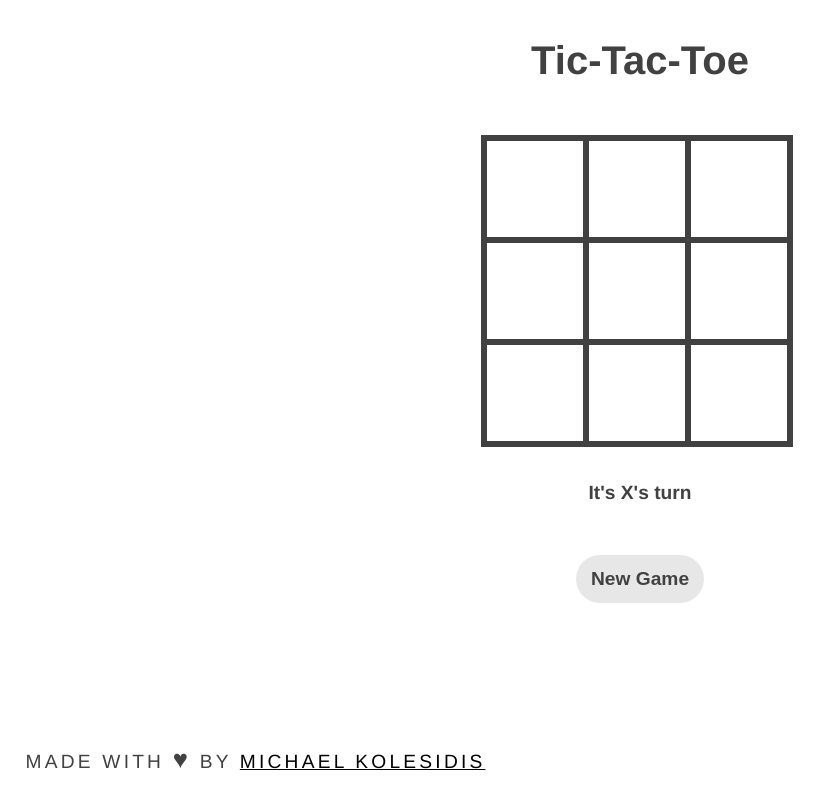
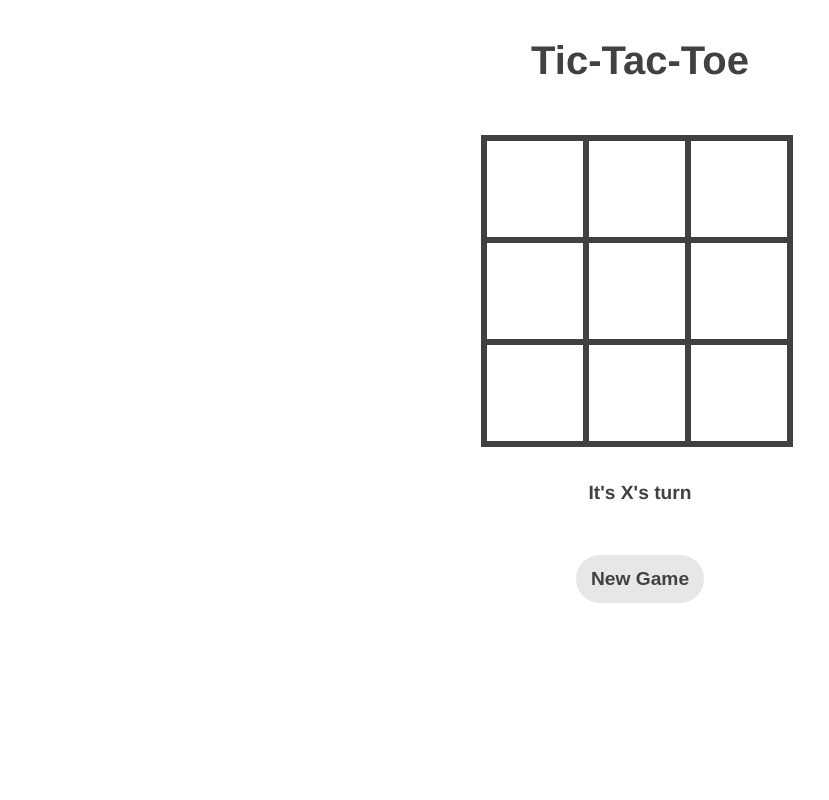
Before and after one commit to Pranaov5925/TIC-TAC-TOE, a plain HTML site: page index.html in a window 1280 px wide. Shown: the whole page, without its empty margins (0-829 px from the left). Drawn offline with Linux system fonts and the light colour scheme.

Commit message:
finished

```diff
--- a/index.html
+++ b/index.html
@@ -24,13 +24,6 @@
     <p class="status"></p>
     <button class="restart">New Game</button>
 
-    <footer>
-      <p>MADE WITH <span id="heart">♥</span> BY
-        <a href="https://github.com/michaelkolesidis/tic-tac-toe" target="_blank">
-        MICHAEL KOLESIDIS</a>
-      </p>
-    </footer>
-
     <script src="./script/tic-tac-toe.js"></script>
   </body>
 </html>
```
